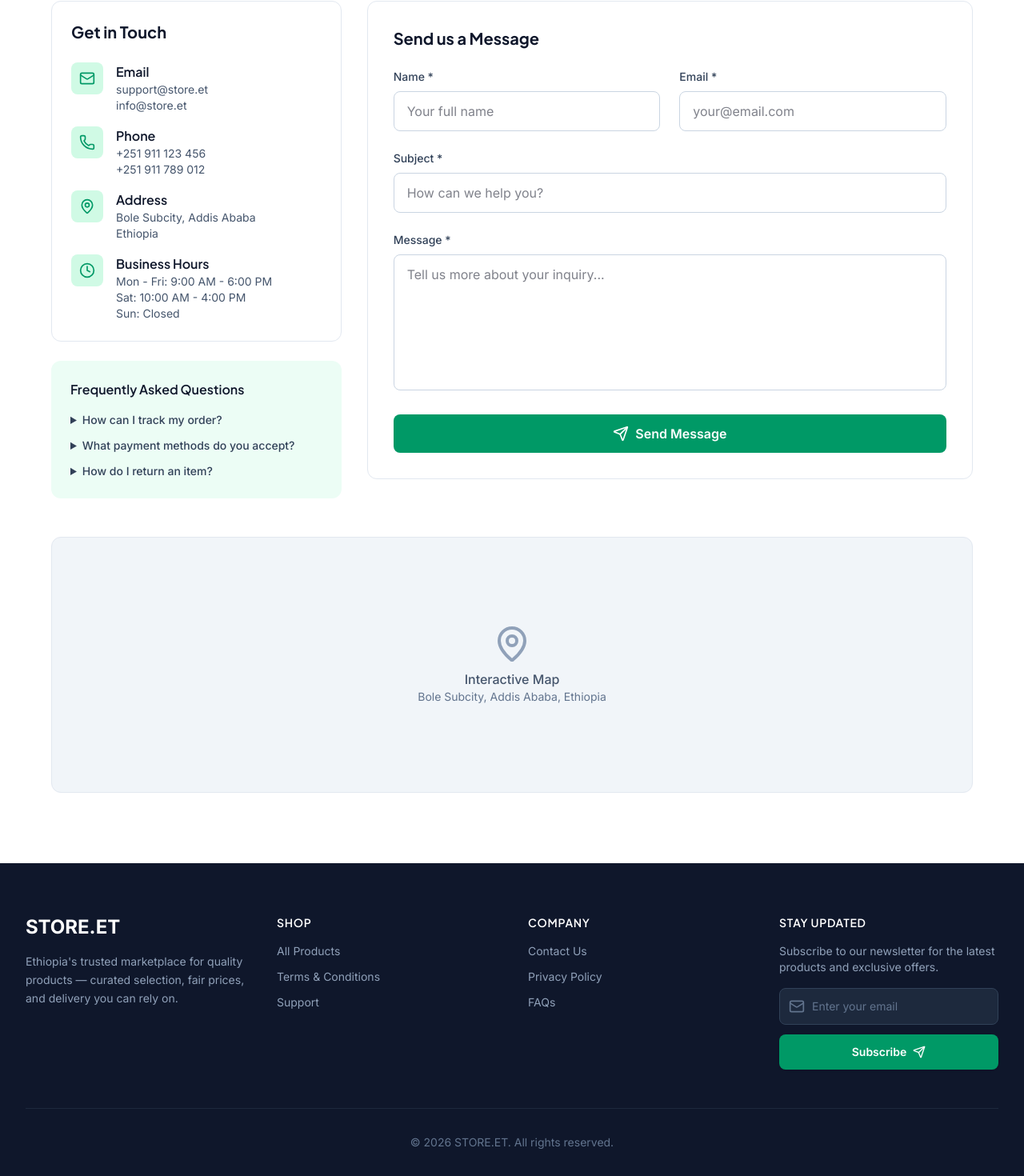
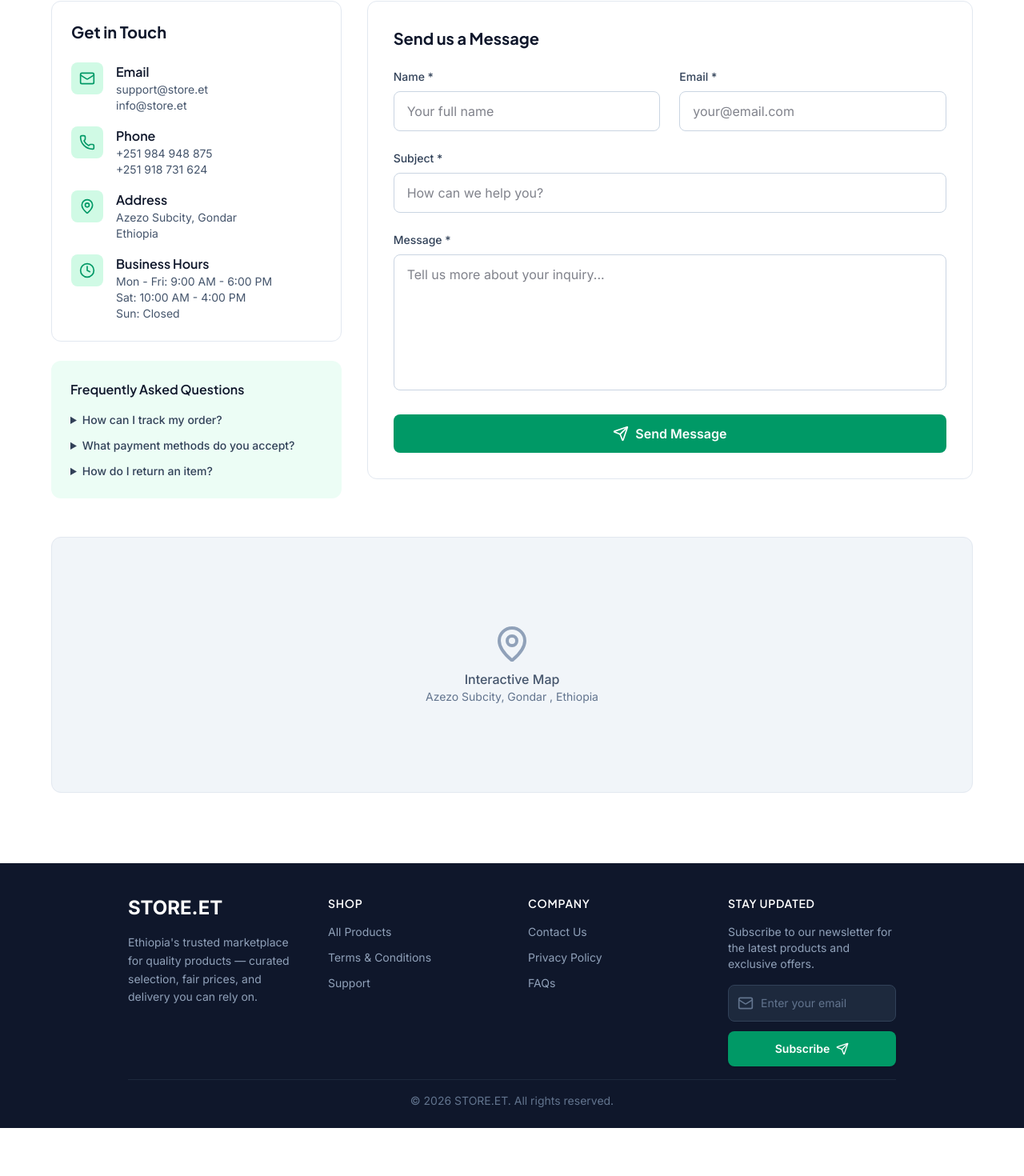
Before and after one commit to alemugetu/E-commerce, a React (Vite) app in the folder frontend/: page /contact in a window 1280 px wide. Shown: the part 352-1822 px from the top of the page at 80% size. After the commit the page ends 1762 px from the top, so only its background shows below. Built offline with nearby package versions, Linux system fonts and the light colour scheme.

Commit message:
update footer, navbar and contact

```diff
--- a/frontend/src/components/Footer.jsx
+++ b/frontend/src/components/Footer.jsx
@@ -19,9 +19,9 @@ const Footer = () => {
   };
 
   return (
-    <footer className="bg-slate-900 text-slate-200 pt-16 pb-8">
-      <div className="max-w-7xl mx-auto px-4 sm:px-6 lg:px-8">
-        <div className="grid grid-cols-1 md:grid-cols-2 lg:grid-cols-4 gap-10 mb-12">
+    <footer className="bg-slate-900 text-slate-200 pt-10 pb-6">
+      <div className="max-w-5xl mx-auto px-4 sm:px-6 lg:px-8">
+        <div className="grid grid-cols-1 md:grid-cols-2 lg:grid-cols-4 gap-10 mb-4">
 
           {/* Company Information */}
           <div className="lg:col-span-1">
@@ -96,13 +96,12 @@ const Footer = () => {
               <button
                 type="submit"
                 disabled={status === 'loading' || status === 'success'}
-                className={`w-full flex items-center justify-center gap-2 py-3 rounded-lg font-semibold text-sm transition-all duration-200 ${
-                  status === 'success'
-                    ? 'bg-emerald-700 text-white cursor-default'
-                    : status === 'loading'
+                className={`w-full flex items-center justify-center gap-2 py-3 rounded-lg font-semibold text-sm transition-all duration-200 ${status === 'success'
+                  ? 'bg-emerald-700 text-white cursor-default'
+                  : status === 'loading'
                     ? 'bg-emerald-600/70 text-white cursor-wait'
                     : 'bg-emerald-600 text-white hover:bg-emerald-700 hover:-translate-y-0.5 shadow-sm'
-                }`}
+                  }`}
               >
                 {status === 'loading' ? (
                   <span className="animate-pulse">Subscribing...</span>
@@ -120,7 +119,7 @@ const Footer = () => {
         </div>
 
         {/* Bottom Bar */}
-        <div className="border-t border-slate-800 pt-8 text-center text-sm text-slate-500">
+        <div className="border-t border-slate-800 pt-4 text-center text-sm text-slate-500">
           <p>&copy; {new Date().getFullYear()} STORE.ET. All rights reserved.</p>
         </div>
       </div>
--- a/frontend/src/components/Navbar.jsx
+++ b/frontend/src/components/Navbar.jsx
@@ -6,6 +6,7 @@ import { useAuth } from '../context/AuthContext';
 import { useWishlist } from '../context/WishlistContext';
 import { useNotifications } from '../context/NotificationContext';
 import { getInitials } from '../utils/getInitials';
+import { createPortal } from 'react-dom';
 
 const Navbar = () => {
   const { cartCount } = useCart();
@@ -314,8 +315,8 @@ const Navbar = () => {
       </div>
 
       {/* Mobile Menu Drawer */}
-      {mobileMenuOpen && (
-        <div className="md:hidden fixed inset-0 z-50">
+      {mobileMenuOpen && createPortal(
+        <div className="md:hidden fixed inset-0 z-[100]">
           {/* Backdrop */}
           <div
             className="absolute inset-0 bg-black/50 backdrop-blur-sm"
@@ -323,7 +324,7 @@ const Navbar = () => {
           />
 
           {/* Drawer */}
-          <div className="absolute right-0 top-0 h-full w-72 bg-white shadow-xl z-10 animate-in slide-in-from-right duration-300">
+          <div className="absolute right-0 top-0 h-full w-72 bg-white shadow-xl z-10 ">
             <div className="flex flex-col h-full">
               {/* Drawer Header */}
               <div className="flex items-center justify-between p-4 border-b border-slate-200">
@@ -448,8 +449,10 @@ const Navbar = () => {
               </nav>
             </div>
           </div>
-        </div>
+        </div>,
+        document.body
       )}
+
     </header>
   );
 };
--- a/frontend/src/pages/Contact.jsx
+++ b/frontend/src/pages/Contact.jsx
@@ -64,8 +64,8 @@ const Contact = () => {
                 </div>
                 <div>
                   <h3 className="font-semibold text-slate-900">Phone</h3>
-                  <p className="text-slate-600 text-sm">+251 911 123 456</p>
-                  <p className="text-slate-600 text-sm">+251 911 789 012</p>
+                  <p className="text-slate-600 text-sm">+251 984 948 875 </p>
+                  <p className="text-slate-600 text-sm">+251 918 731 624</p>
                 </div>
               </div>
 
@@ -76,7 +76,7 @@ const Contact = () => {
                 <div>
                   <h3 className="font-semibold text-slate-900">Address</h3>
                   <p className="text-slate-600 text-sm">
-                    Bole Subcity, Addis Ababa<br />
+                    Azezo Subcity, Gondar <br />
                     Ethiopia
                   </p>
                 </div>
@@ -229,7 +229,7 @@ const Contact = () => {
           <div className="text-center">
             <MapPin className="w-12 h-12 text-slate-400 mx-auto mb-2" />
             <p className="text-slate-600 font-medium">Interactive Map</p>
-            <p className="text-slate-500 text-sm">Bole Subcity, Addis Ababa, Ethiopia</p>
+            <p className="text-slate-500 text-sm">Azezo Subcity, Gondar , Ethiopia</p>
           </div>
         </div>
       </div>
```
